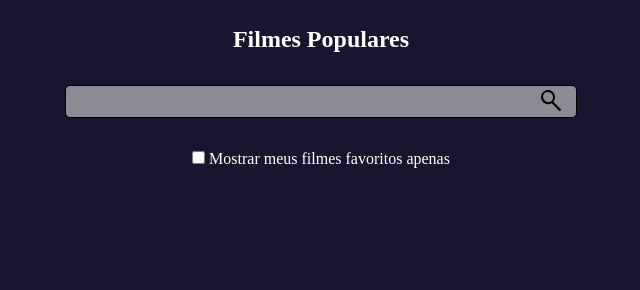
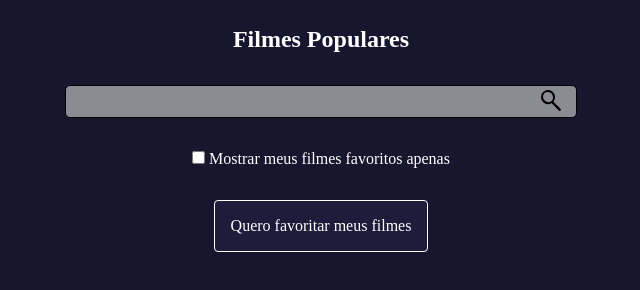
Before and after one commit to rafadealmeida/popular__movies, a plain HTML site: page html/index.htm in a window 1280 px wide. Shown: the whole page, without its empty margins (319-959 px from the left). Drawn offline with Linux system fonts and the light colour scheme; no server answers.

Commit message:
Criando link para a pagina de sessão

```diff
--- a/html/index.htm
+++ b/html/index.htm
@@ -28,6 +28,8 @@
             <input type="checkbox" name="favoritos" id="favoritos" class="cabecalho__checkbox--input">
             <label for="favoritos">Mostrar meus filmes favoritos apenas</label>
         </div>
+
+        <a href="sessao__convidado.htm"class="cabecalho__botao--favoritar">Quero favoritar meus filmes</a>
     </nav>
 
 
```
